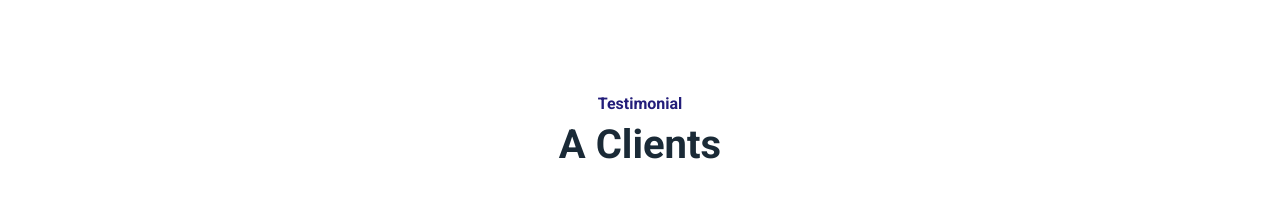
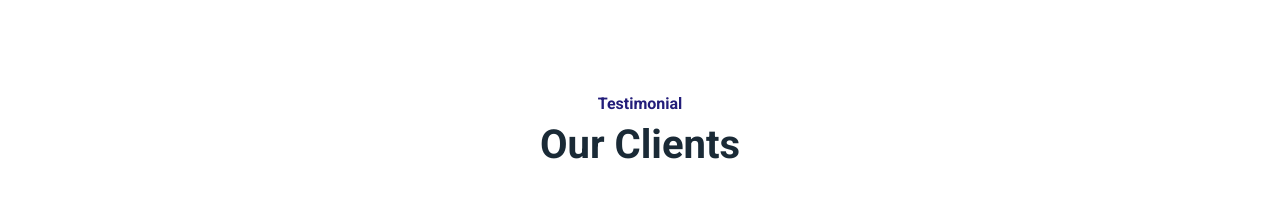
Before and after one commit to Mesumali786/Al-Abbas-Electric-And-Solar, a plain HTML site: page service.html in a window 1280 px wide. Shown: the part 2462-2676 px from the top of the page. Drawn offline with nearby package versions, Linux system fonts and the light colour scheme.

Commit message:
Update service.html

```diff
--- a/service.html
+++ b/service.html
@@ -348,7 +348,7 @@
         <div class="container">
             <div class="text-center mx-auto mb-5 wow fadeInUp" data-wow-delay="0.1s" style="max-width: 600px;">
                 <h6 class="text-primary">Testimonial</h6>
-                <h1 class="mb-4">A Clients</h1>
+                <h1 class="mb-4">Our Clients</h1>
             </div>
             <div class="owl-carousel testimonial-carousel wow fadeInUp" data-wow-delay="0.1s">
                 <div class="testimonial-item text-center">
```
